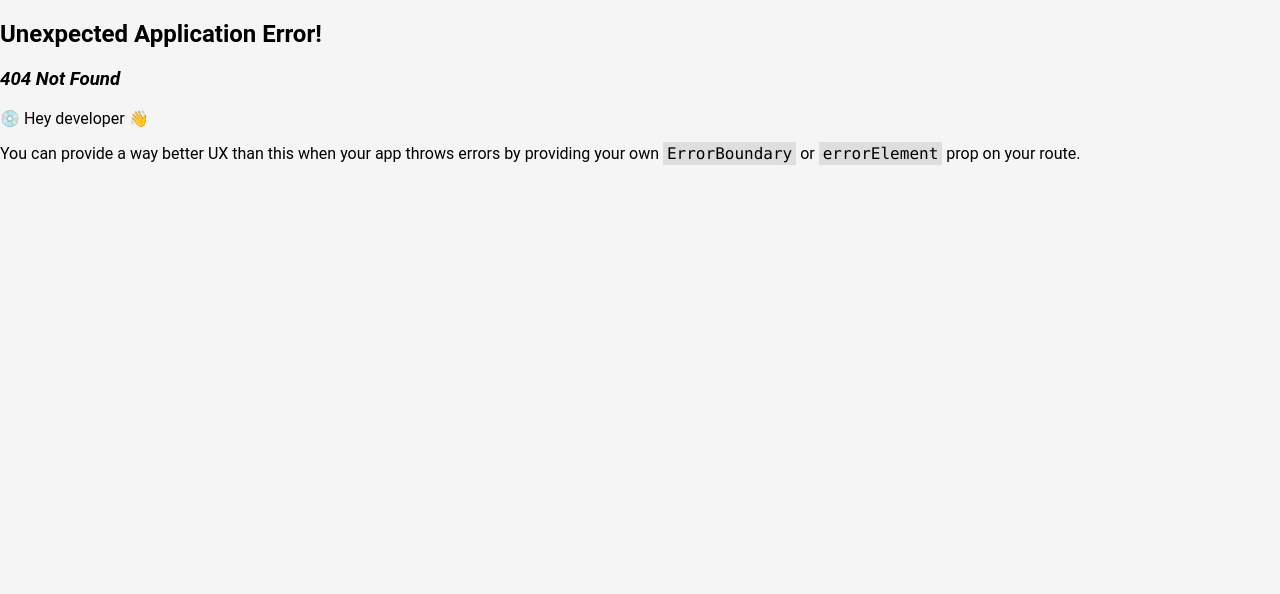
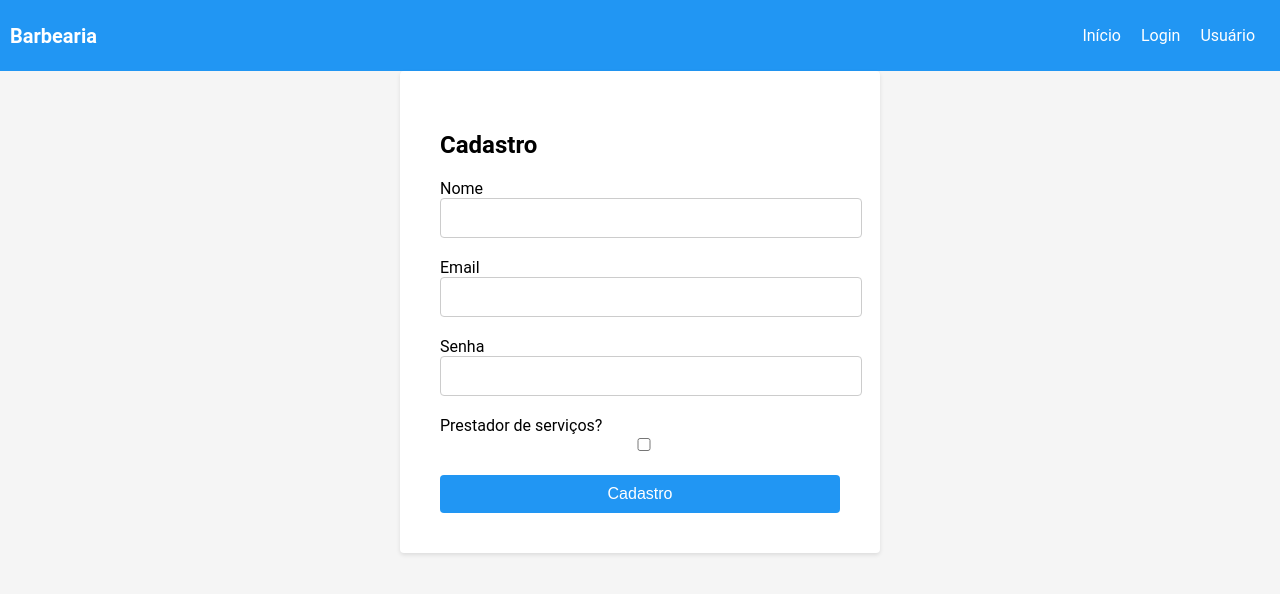
Before and after one commit to samuk-a/agendamento-servicos, a React (Create React App) app: page /signup in a window 1280 px wide. Before the commit this address had no page. Shown: the top 594 px of the page. Built offline with nearby package versions, Linux system fonts and the light colour scheme.

Commit message:
feat: add forms page

```diff
--- /dev/null
+++ b/src/pages/Errors/default.js
@@ -0,0 +1,16 @@
+import { useRouteError } from "react-router-dom";
+
+export default function ErrorPage() {
+  const error = useRouteError();
+  console.error(error);
+
+  return (
+    <div id="error-page">
+      <h1>Oops!</h1>
+      <p>Sorry, an unexpected error has occurred.</p>
+      <p>
+        <i>{error.statusText || error.message}</i>
+      </p>
+    </div>
+  );
+}
--- a/src/pages/Login/Login.js
+++ b/src/pages/Login/Login.js
@@ -3,11 +3,11 @@ import './Login.css';
 import Navbar from '../../components/Navbar/Navbar';
 
 const Login = () => {
-  const [username, setUsername] = useState('');
+  const [email, setEmail] = useState('');
   const [password, setPassword] = useState('');
 
-  const handleUsernameChange = (e) => {
-    setUsername(e.target.value);
+  const handleEmailChange = (e) => {
+    setEmail(e.target.value);
   };
 
   const handlePasswordChange = (e) => {
@@ -25,20 +25,27 @@ const Login = () => {
       <div className="container">
         <h2>Login</h2>
         <form onSubmit={handleSubmit}>
+        <div className="form-group">
+            <label htmlFor="email">Email</label>
             <input
-            type="text"
-            placeholder="Username"
-            value={username}
-            onChange={handleUsernameChange}
+              type="email"
+              id="email"
+              value={email}
+              onChange={handleEmailChange}
             />
+          </div>
+          <div className="form-group">
+            <label htmlFor="password">Senha</label>
             <input
               type="password"
-            placeholder="Password"
+              id="password"
               value={password}
               onChange={handlePasswordChange}
             />
+          </div>
           <button type="submit">Login</button>
         </form>
+        <a href="/signup">Não tem uma conta? Cadastre-se</a>
       </div>
     </div>
   );
--- /dev/null
+++ b/src/pages/Login/Signup.js
@@ -0,0 +1,81 @@
+import React, { useState } from 'react';
+import './Login.css';
+import Navbar from '../../components/Navbar/Navbar';
+
+const Signup = () => {
+  const [name, setName] = useState('');
+  const [email, setEmail] = useState('');
+  const [password, setPassword] = useState('');
+  const [isProfessional, setIsProfessional] = useState(false);
+
+  const handleNameChange = (e) => {
+    setName(e.target.value);
+  };
+
+  const handleEmailChange = (e) => {
+    setEmail(e.target.value);
+  };
+
+  const handlePasswordChange = (e) => {
+    setPassword(e.target.value);
+  };
+
+  const handleIsProfessionalChange = (e) => {
+    setIsProfessional(e.target.checked);
+  };
+
+  const handleSubmit = (e) => {
+    e.preventDefault();
+    // Add your logic here to handle form submission
+  };
+
+  return (
+    <div>
+      <Navbar />
+      <div className="container">
+        <form className="form" onSubmit={handleSubmit}>
+          <h2>Cadastro</h2>
+          <div className="form-group">
+            <label htmlFor="name">Nome</label>
+            <input
+              type="text"
+              id="name"
+              value={name}
+              onChange={handleNameChange}
+            />
+          </div>
+          <div className="form-group">
+            <label htmlFor="email">Email</label>
+            <input
+              type="email"
+              id="email"
+              value={email}
+              onChange={handleEmailChange}
+            />
+          </div>
+          <div className="form-group">
+            <label htmlFor="password">Senha</label>
+            <input
+              type="password"
+              id="password"
+              value={password}
+              onChange={handlePasswordChange}
+            />
+          </div>
+          <div className="form-group">
+            <label htmlFor="isProfessional">Prestador de serviços?</label>
+            <input
+              type="checkbox"
+              id="isProfessional"
+              checked={isProfessional}
+              onChange={handleIsProfessionalChange}
+            />
+          </div>
+          <button type="submit">Cadastro</button>
+        </form>
+      </div>
+    </div>
+  );
+};
+
+export default Signup;
--- a/src/router.js
+++ b/src/router.js
@@ -3,21 +3,31 @@ import {
 } from "react-router-dom";
 
 import App from './pages/index/App';
+import ErrorPage from "./pages/Errors/default";
 import Admin from "./pages/Admin/Admin";
 import Login from "./pages/Login/Login";
+import Signup from "./pages/Login/Signup";
 
 const router = createBrowserRouter([
   {
     path: "/",
     element: <App />,
+    errorElement: <ErrorPage />,
   },
   {
     path: "/admin",
     element: <Admin />,
+    errorElement: <ErrorPage />,
   },
   {
     path: "/login",
     element: <Login />,
+    errorElement: <ErrorPage />,
+  },
+  {
+    path: "/signup",
+    element: <Signup />,
+    errorElement: <ErrorPage />,
   },
 ]);
 
```
Lines whose indentation alone changed are shown as unchanged.
